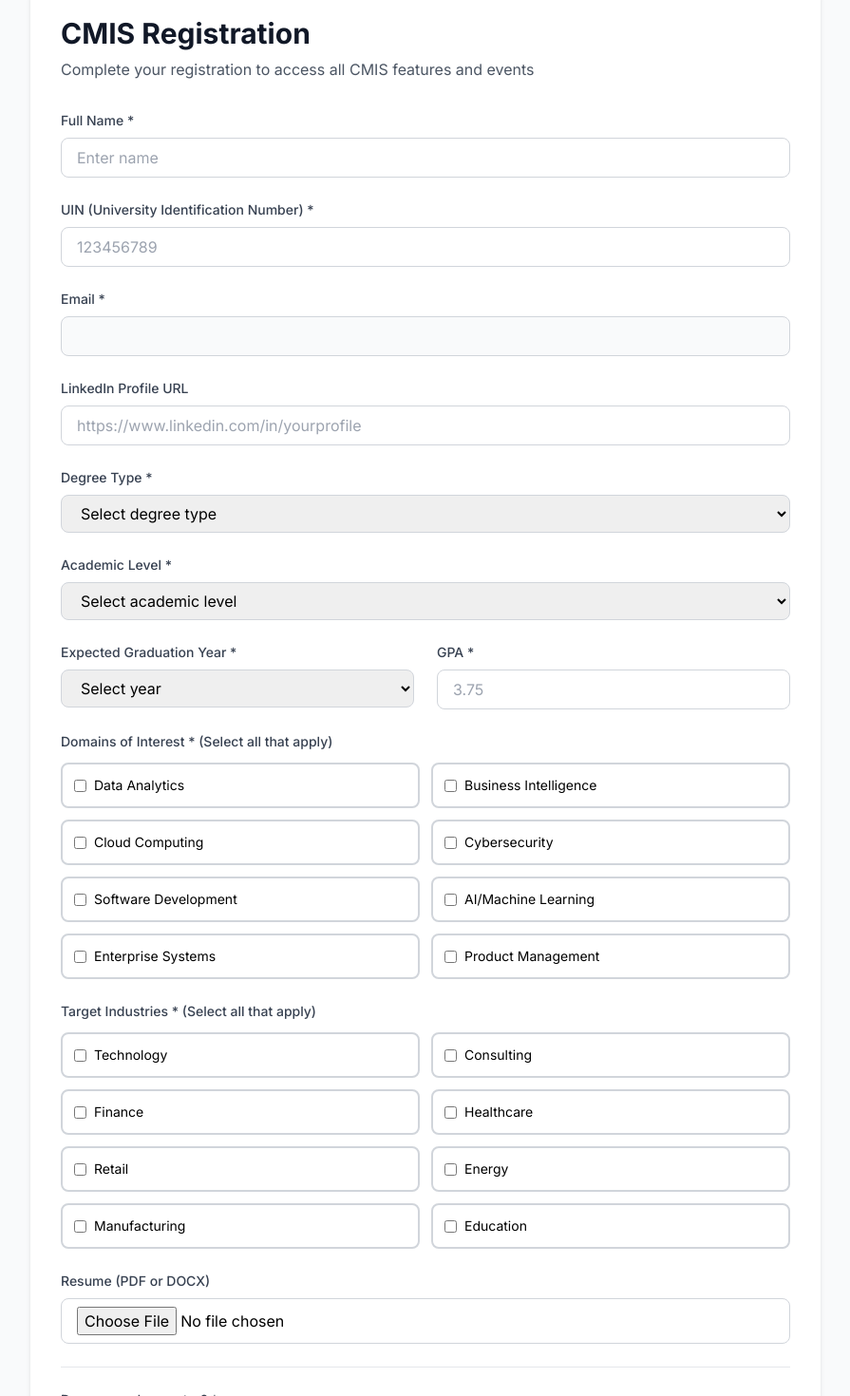
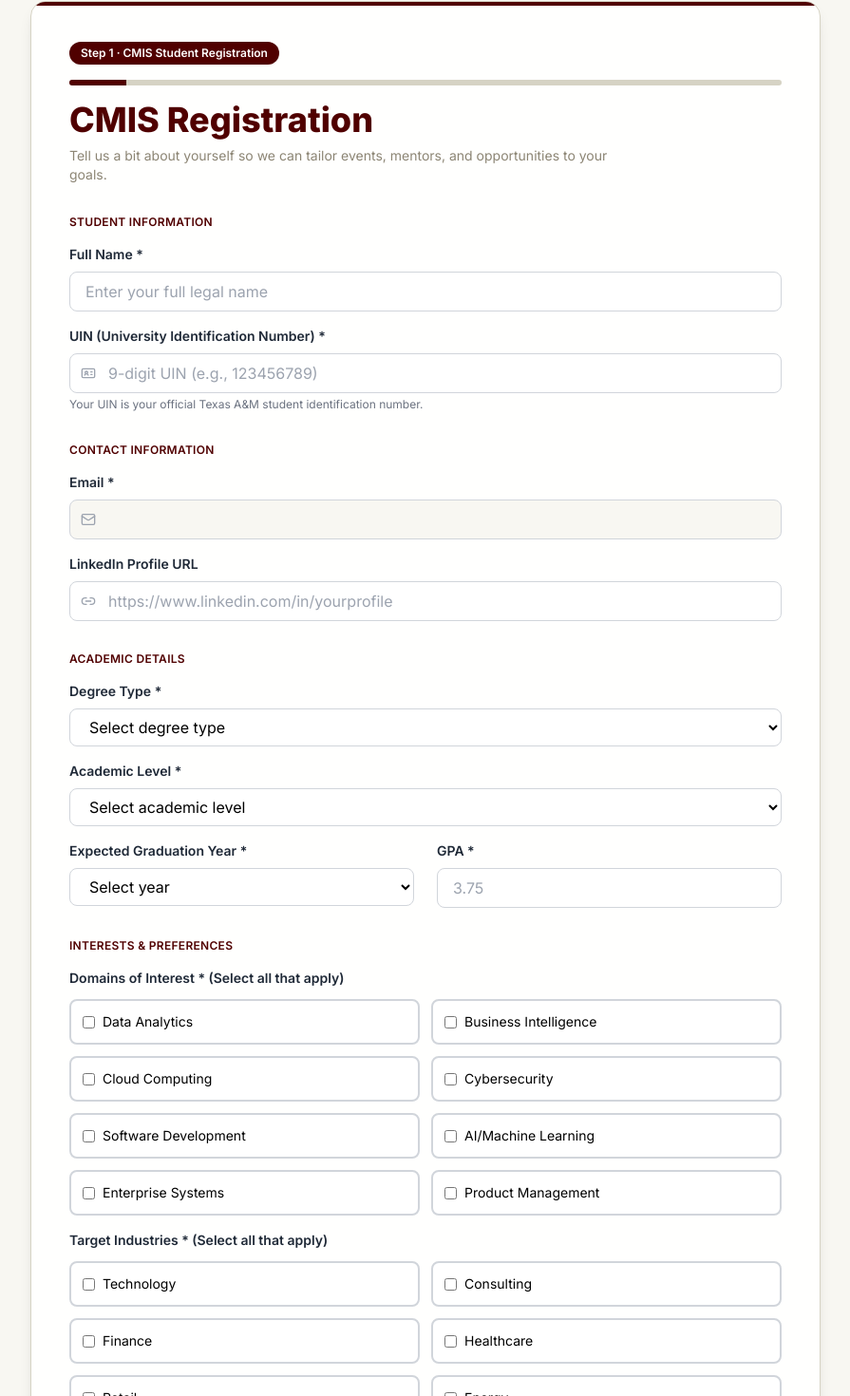
Before and after one commit to siddharthkabra-811/cmis-student-portal, a Next.js app: page /register in a window 1280 px wide. Shown: the part 112-1582 px from the top of the page at 95% size, without its empty margins (192-1087 px from the left). Built offline with nearby package versions, Linux system fonts and the light colour scheme.

Commit message:
registration page UI changes

```diff
--- a/app/register/page.tsx
+++ b/app/register/page.tsx
@@ -4,6 +4,7 @@ import Navigation from "@/components/Navigation";
 import { useRouter } from "next/navigation";
 import { FormEvent, useState, useEffect } from "react";
 import { toast } from "sonner";
+import { Mail, Link2, IdCard } from "lucide-react";
 
 const degreeTypes = ["Bachelors", "Masters"];
 const academicLevels = [
@@ -156,32 +157,76 @@ export default function RegisterPage() {
   const currentYear = new Date().getFullYear();
   const years = Array.from({ length: 10 }, (_, i) => currentYear + i);
 
+  // Simple derived completion metric for the progress bar (UI only)
+  const calculateProgress = () => {
+    const checks = [
+      !!formData.name.trim(),
+      !!formData.uin.trim(),
+      !!formData.degreeType,
+      !!formData.academicLevel,
+      !!formData.graduationYear,
+      !!formData.gpa.trim(),
+      formData.domainsOfInterest.length > 0,
+      formData.targetIndustries.length > 0,
+    ];
+
+    const completed = checks.filter(Boolean).length;
+    const total = checks.length;
+    const ratio = total === 0 ? 0 : completed / total;
+
+    // Clamp between 8% (visible) and 100%
+    return Math.max(8, Math.min(100, Math.round(ratio * 100)));
+  };
+
+  const progress = calculateProgress();
+
   return (
-    <div className="min-h-screen bg-gray-50">
+    <div className="min-h-screen bg-[#F8F7F2]">
       <Navigation />
-      <main className="max-w-4xl mx-auto px-4 sm:px-6 lg:px-8 py-8">
-        <div className="bg-white rounded-xl shadow-md p-8">
-          <div className="mb-8">
-            <h1 className="text-3xl font-bold text-gray-900 mb-2">
+      <main className="max-w-4xl mx-auto px-4 sm:px-6 lg:px-8 py-10 md:py-12">
+        <div className="relative overflow-hidden rounded-2xl bg-white/95 border border-[#D6D3C4] shadow-lg p-8 md:p-10">
+          {/* Maroon accent bar */}
+          <div className="absolute inset-x-0 top-0 h-1 bg-[#500000]" />
+
+          <div className="relative mb-8">
+            <span className="inline-flex items-center rounded-full bg-[#500000] text-white px-3 py-1 text-xs font-semibold mb-3 shadow-sm">
+              Step 1 · CMIS Student Registration
+            </span>
+            {/* Simple progress bar */}
+            <div className="w-full mt-1 mb-4 h-1.5 rounded-full bg-[#D6D3C4] overflow-hidden">
+              <div
+                className="h-full bg-[#500000] transition-all duration-300"
+                style={{ width: `${progress}%` }}
+                aria-hidden="true"
+              />
+            </div>
+            <h1 className="text-3xl md:text-4xl font-extrabold text-[#500000] mb-2">
               CMIS Registration
             </h1>
-            <p className="text-gray-600">
-              Complete your registration to access all CMIS features and events
+            <p className="text-sm text-[#8c8574] max-w-xl">
+              Tell us a bit about yourself so we can tailor events, mentors, and
+              opportunities to your goals.
             </p>
           </div>
 
-          <form onSubmit={handleSubmit} className="space-y-6">
+          <form onSubmit={handleSubmit} className="relative space-y-6">
             {error && (
               <div className="bg-red-50 border border-red-200 text-red-700 px-4 py-3 rounded-lg text-sm">
                 {error}
               </div>
             )}
 
+            {/* Student Information */}
+            <section className="space-y-4">
+              <h2 className="text-xs font-semibold tracking-wide text-[#500000] uppercase">
+                Student Information
+              </h2>
+
               {/* Full Name */}
               <div>
                 <label
                   htmlFor="name"
-                className="block text-sm font-medium text-gray-700 mb-2"
+                  className="block text-sm font-semibold text-gray-800 mb-2"
                 >
                   Full Name *
                 </label>
@@ -189,12 +234,12 @@ export default function RegisterPage() {
                   id="name"
                   type="text"
                   required
-                placeholder="Enter name"
+                  placeholder="Enter your full legal name"
                   value={formData.name}
                   onChange={(e) =>
                     setFormData({ ...formData, name: e.target.value })
                   }
-                className="w-full px-4 py-2 border border-gray-300 rounded-lg focus:ring-2 focus:ring-maroon-500 focus:border-transparent"
+                  className="w-full px-4 py-2 border border-gray-300 rounded-lg focus:ring-2 focus:ring-[#500000] focus:border-[#500000] bg-white"
                 />
               </div>
 
@@ -202,10 +247,14 @@ export default function RegisterPage() {
               <div>
                 <label
                   htmlFor="uin"
-                className="block text-sm font-medium text-gray-700 mb-2"
+                  className="block text-sm font-semibold text-gray-800 mb-2"
                 >
                   UIN (University Identification Number) *
                 </label>
+                <div className="relative">
+                  <span className="pointer-events-none absolute inset-y-0 left-3 flex items-center text-gray-400">
+                    <IdCard className="w-4 h-4" />
+                  </span>
                   <input
                     id="uin"
                     type="text"
@@ -214,19 +263,34 @@ export default function RegisterPage() {
                     onChange={(e) =>
                       setFormData({ ...formData, uin: e.target.value })
                     }
-                className="w-full px-4 py-2 border border-gray-300 rounded-lg focus:ring-2 focus:ring-maroon-500 focus:border-transparent"
-                placeholder="123456789"
+                    className="w-full pl-10 pr-4 py-2 border border-gray-300 rounded-lg focus:ring-2 focus:ring-[#500000] focus:border-[#500000] bg-white"
+                    placeholder="9-digit UIN (e.g., 123456789)"
                   />
                 </div>
+                <p className="mt-1 text-xs text-gray-500">
+                  Your UIN is your official Texas A&M student identification number.
+                </p>
+              </div>
+            </section>
+
+            {/* Contact Information */}
+            <section className="space-y-4 pt-2">
+              <h2 className="text-xs font-semibold tracking-wide text-[#500000] uppercase">
+                Contact Information
+              </h2>
 
               {/* Email */}
               <div>
                 <label
                   htmlFor="email"
-                className="block text-sm font-medium text-gray-700 mb-2"
+                  className="block text-sm font-semibold text-gray-800 mb-2"
                 >
                   Email *
                 </label>
+                <div className="relative">
+                  <span className="pointer-events-none absolute inset-y-0 left-3 flex items-center text-gray-400">
+                    <Mail className="w-4 h-4" />
+                  </span>
                   <input
                     id="email"
                     type="email"
@@ -235,36 +299,48 @@ export default function RegisterPage() {
                     onChange={(e) =>
                       setFormData({ ...formData, email: e.target.value })
                     }
-                className="w-full px-4 py-2 border border-gray-300 rounded-lg focus:ring-2 focus:ring-maroon-500 focus:border-transparent bg-gray-50"
+                    className="w-full pl-10 pr-4 py-2 border border-gray-300 rounded-lg focus:ring-2 focus:ring-[#500000] focus:border-[#500000] bg-[#F8F7F2]"
                     readOnly
                   />
+                </div>
               </div>
 
               {/* LinkedIn URL */}
               <div>
                 <label
                   htmlFor="linkedinUrl"
-                className="block text-sm font-medium text-gray-700 mb-2"
+                  className="block text-sm font-semibold text-gray-800 mb-2"
                 >
                   LinkedIn Profile URL
                 </label>
+                <div className="relative">
+                  <span className="pointer-events-none absolute inset-y-0 left-3 flex items-center text-gray-400">
+                    <Link2 className="w-4 h-4" />
+                  </span>
                   <input
                     id="linkedinUrl"
-                // type="url"
                     value={formData.linkedinUrl}
                     onChange={(e) =>
                       setFormData({ ...formData, linkedinUrl: e.target.value })
                     }
-                className="w-full px-4 py-2 border border-gray-300 rounded-lg focus:ring-2 focus:ring-maroon-500 focus:border-transparent"
+                    className="w-full pl-10 pr-4 py-2 border border-gray-300 rounded-lg focus:ring-2 focus:ring-[#500000] focus:border-[#500000] bg-white"
                     placeholder="https://www.linkedin.com/in/yourprofile"
                   />
                 </div>
+              </div>
+            </section>
+
+            {/* Academic Details */}
+            <section className="space-y-4 pt-2">
+              <h2 className="text-xs font-semibold tracking-wide text-[#500000] uppercase">
+                Academic Details
+              </h2>
 
               {/* Degree Type */}
               <div>
                 <label
                   htmlFor="degreeType"
-                className="block text-sm font-medium text-gray-700 mb-2"
+                  className="block text-sm font-semibold text-gray-800 mb-2"
                 >
                   Degree Type *
                 </label>
@@ -278,7 +354,7 @@ export default function RegisterPage() {
                       degreeType: e.target.value as any,
                     })
                   }
-                className="w-full px-4 py-2 border border-gray-300 rounded-lg focus:ring-2 focus:ring-maroon-500 focus:border-transparent"
+                  className="w-full px-4 py-2 border border-gray-300 rounded-lg focus:ring-2 focus:ring-[#500000] focus:border-[#500000] bg-white"
                 >
                   <option value="">Select degree type</option>
                   {degreeTypes.map((type) => (
@@ -293,7 +369,7 @@ export default function RegisterPage() {
               <div>
                 <label
                   htmlFor="academicLevel"
-                className="block text-sm font-medium text-gray-700 mb-2"
+                  className="block text-sm font-semibold text-gray-800 mb-2"
                 >
                   Academic Level *
                 </label>
@@ -307,7 +383,7 @@ export default function RegisterPage() {
                       academicLevel: e.target.value as any,
                     })
                   }
-                className="w-full px-4 py-2 border border-gray-300 rounded-lg focus:ring-2 focus:ring-maroon-500 focus:border-transparent"
+                  className="w-full px-4 py-2 border border-gray-300 rounded-lg focus:ring-2 focus:ring-[#500000] focus:border-[#500000] bg-white"
                 >
                   <option value="">Select academic level</option>
                   {academicLevels.map((level) => (
@@ -324,7 +400,7 @@ export default function RegisterPage() {
                 <div>
                   <label
                     htmlFor="graduationYear"
-                  className="block text-sm font-medium text-gray-700 mb-2"
+                    className="block text-sm font-semibold text-gray-800 mb-2"
                   >
                     Expected Graduation Year *
                   </label>
@@ -338,7 +414,7 @@ export default function RegisterPage() {
                         graduationYear: parseInt(e.target.value),
                       })
                     }
-                  className="w-full px-4 py-2 border border-gray-300 rounded-lg focus:ring-2 focus:ring-maroon-500 focus:border-transparent"
+                    className="w-full px-4 py-2 border border-gray-300 rounded-lg focus:ring-2 focus:ring-[#500000] focus:border-[#500000] bg-white"
                   >
                     <option value="">Select year</option>
                     {years.map((year) => (
@@ -353,7 +429,7 @@ export default function RegisterPage() {
                 <div>
                   <label
                     htmlFor="gpa"
-                  className="block text-sm font-medium text-gray-700 mb-2"
+                    className="block text-sm font-semibold text-gray-800 mb-2"
                   >
                     GPA *
                   </label>
@@ -368,15 +444,22 @@ export default function RegisterPage() {
                     onChange={(e) =>
                       setFormData({ ...formData, gpa: e.target.value })
                     }
-                  className="w-full px-4 py-2 border border-gray-300 rounded-lg focus:ring-2 focus:ring-maroon-500 focus:border-transparent"
+                    className="w-full px-4 py-2 border border-gray-300 rounded-lg focus:ring-2 focus:ring-[#500000] focus:border-[#500000] bg-white"
                     placeholder="3.75"
                   />
                 </div>
               </div>
+            </section>
+
+            {/* Preferences & Interests */}
+            <section className="space-y-4 pt-2">
+              <h2 className="text-xs font-semibold tracking-wide text-[#500000] uppercase">
+                Interests & Preferences
+              </h2>
 
               {/* Domains of Interest */}
               <div>
-              <label className="block text-sm font-medium text-gray-700 mb-3">
+                <label className="block text-sm font-semibold text-gray-800 mb-3">
                   Domains of Interest * (Select all that apply)
                 </label>
                 <div className="grid grid-cols-2 gap-3">
@@ -385,15 +468,15 @@ export default function RegisterPage() {
                       key={domain}
                       className={`flex items-center p-3 border-2 rounded-lg cursor-pointer transition ${
                         formData.domainsOfInterest.includes(domain)
-                        ? "border-maroon-500 bg-maroon-50"
-                        : "border-gray-300 hover:border-gray-400"
+                          ? "border-[#500000] bg-[#F8F7F2]"
+                          : "border-gray-300 hover:border-gray-400 bg-white"
                       }`}
                     >
                       <input
                         type="checkbox"
                         checked={formData.domainsOfInterest.includes(domain)}
                         onChange={() => handleDomainToggle(domain)}
-                      className="mr-2 rounded border-gray-300 text-maroon-500 focus:ring-maroon-500"
+                        className="mr-2 rounded border-gray-300 text-[#500000] focus:ring-[#500000]"
                       />
                       <span className="text-sm">{domain}</span>
                     </label>
@@ -403,7 +486,7 @@ export default function RegisterPage() {
 
               {/* Target Industries */}
               <div>
-              <label className="block text-sm font-medium text-gray-700 mb-3">
+                <label className="block text-sm font-semibold text-gray-800 mb-3">
                   Target Industries * (Select all that apply)
                 </label>
                 <div className="grid grid-cols-2 gap-3">
@@ -412,21 +495,22 @@ export default function RegisterPage() {
                       key={industry}
                       className={`flex items-center p-3 border-2 rounded-lg cursor-pointer transition ${
                         formData.targetIndustries.includes(industry)
-                        ? "border-maroon-500 bg-maroon-50"
-                        : "border-gray-300 hover:border-gray-400"
+                          ? "border-[#500000] bg-[#F8F7F2]"
+                          : "border-gray-300 hover:border-gray-400 bg-white"
                       }`}
                     >
                       <input
                         type="checkbox"
                         checked={formData.targetIndustries.includes(industry)}
                         onChange={() => handleIndustryToggle(industry)}
-                      className="mr-2 rounded border-gray-300 text-maroon-500 focus:ring-maroon-500"
+                        className="mr-2 rounded border-gray-300 text-[#500000] focus:ring-[#500000]"
                       />
                       <span className="text-sm">{industry}</span>
                     </label>
                   ))}
                 </div>
               </div>
+            </section>
 
             {/* Resume Upload */}
             <div>
@@ -465,7 +549,7 @@ export default function RegisterPage() {
                     setError("");
                   }
                 }}
-                className="w-full px-4 py-2 border border-gray-300 rounded-lg focus:ring-2 focus:ring-maroon-500 focus:border-transparent"
+                className="w-full px-4 py-2 border border-gray-300 rounded-lg focus:ring-2 focus:ring-[#500000] focus:border-[#500000] bg-white"
               />
               {resumeFile && (
                 <p className="text-xs text-green-600 mt-1">
@@ -476,11 +560,11 @@ export default function RegisterPage() {
             </div>
 
             {/* Need Mentor */}
-            <div className="border-t pt-6">
-              <label className="block text-sm font-medium text-gray-700 mb-3">
+            <section className="border-t border-[#E4E1D6] pt-6 mt-2">
+              <label className="block text-sm font-semibold text-gray-800 mb-3">
                 Do you need a mentor? *
               </label>
-              <div className="flex space-x-4">
+              <div className="flex flex-wrap gap-4">
                 <label className="flex items-center">
                   <input
                     type="radio"
@@ -489,9 +573,9 @@ export default function RegisterPage() {
                     onChange={() =>
                       setFormData({ ...formData, needsMentor: true })
                     }
-                    className="mr-2 border-gray-300 text-maroon-500 focus:ring-maroon-500"
+                    className="mr-2 border-gray-300 text-[#500000] focus:ring-[#500000]"
                   />
-                  <span>Yes</span>
+                  <span>Yes — I’d like help with networking and career planning</span>
                 </label>
                 <label className="flex items-center">
                   <input
@@ -501,12 +585,12 @@ export default function RegisterPage() {
                     onChange={() =>
                       setFormData({ ...formData, needsMentor: false })
                     }
-                    className="mr-2 border-gray-300 text-maroon-500 focus:ring-maroon-500"
+                    className="mr-2 border-gray-300 text-[#500000] focus:ring-[#500000]"
                   />
-                  <span>No</span>
+                  <span>Not right now</span>
                 </label>
               </div>
-            </div>
+            </section>
 
             {/* Submit Button */}
             <div className="flex justify-end space-x-4 pt-6">
@@ -520,7 +604,7 @@ export default function RegisterPage() {
               <button
                 type="submit"
                 disabled={isLoading}
-                className="px-6 py-2 bg-maroon-500 text-white rounded-lg font-semibold hover:bg-maroon-600 disabled:opacity-50 disabled:cursor-not-allowed"
+                className="px-6 py-2 bg-[#500000] text-white rounded-lg font-semibold hover:bg-[#440000] disabled:opacity-50 disabled:cursor-not-allowed shadow-md"
               >
                 {isLoading ? "Submitting..." : "Complete Registration"}
               </button>
--- a/components/Navigation.tsx
+++ b/components/Navigation.tsx
@@ -64,19 +64,20 @@ export default function Navigation() {
 
           {/* Navigation Links */}
           <div className="hidden md:flex items-center space-x-1">
-            {navLinks.map((link) => (
+            {navLinks.map((link) => {
+              const isActive = pathname === link.href;
+              return (
                 <Link
                   key={link.href}
                   href={link.href}
-                className={`px-4 py-2 rounded-lg text-sm font-medium transition ${
-                  pathname === link.href
-                    ? "bg-maroon-50 text-maroon-700"
-                    : "text-gray-700 hover:bg-gray-100"
-                }`}
+                  className={`relative px-4 py-2 text-sm font-medium transition-colors duration-200
+                  ${isActive ? "text-maroon-700" : "text-gray-700 hover:text-maroon-700"}
+                  after:absolute after:left-4 after:-bottom-0.5 after:h-0.5 after:bg-maroon-600 after:rounded-full after:w-0 hover:after:w-[calc(100%-2rem)] after:transition-all after:duration-200`}
                 >
                   {link.label}
                 </Link>
-            ))}
+              );
+            })}
           </div>
 
           {/* Right side - Notifications & User Menu */}
```
Lines whose indentation alone changed are shown as unchanged.
